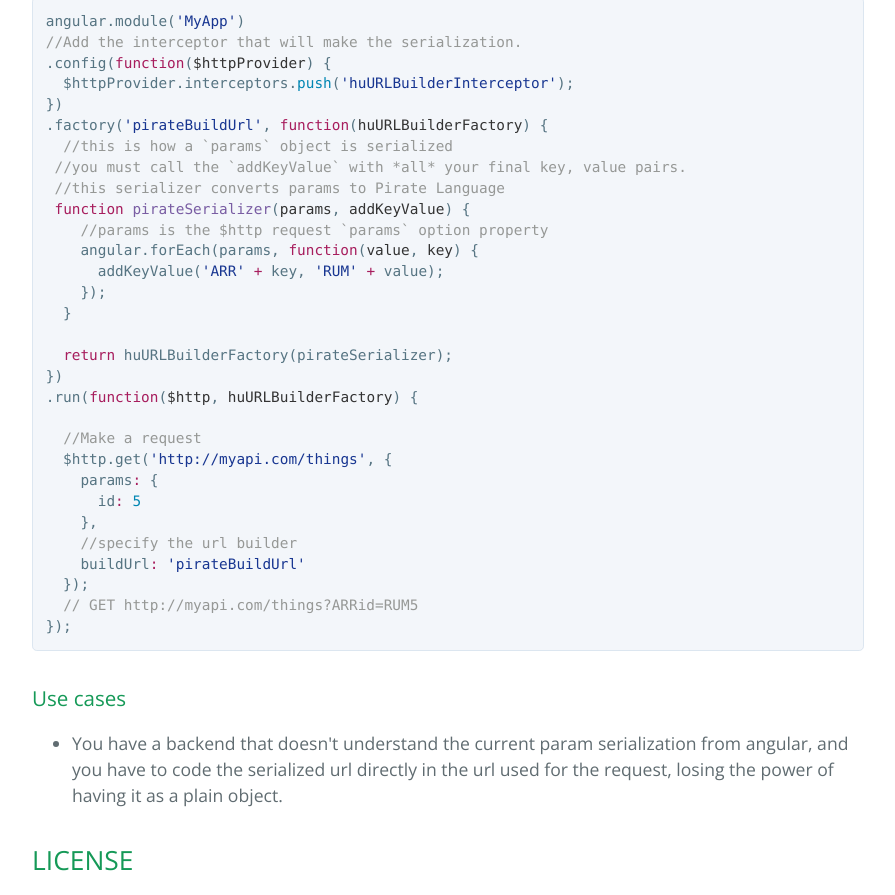
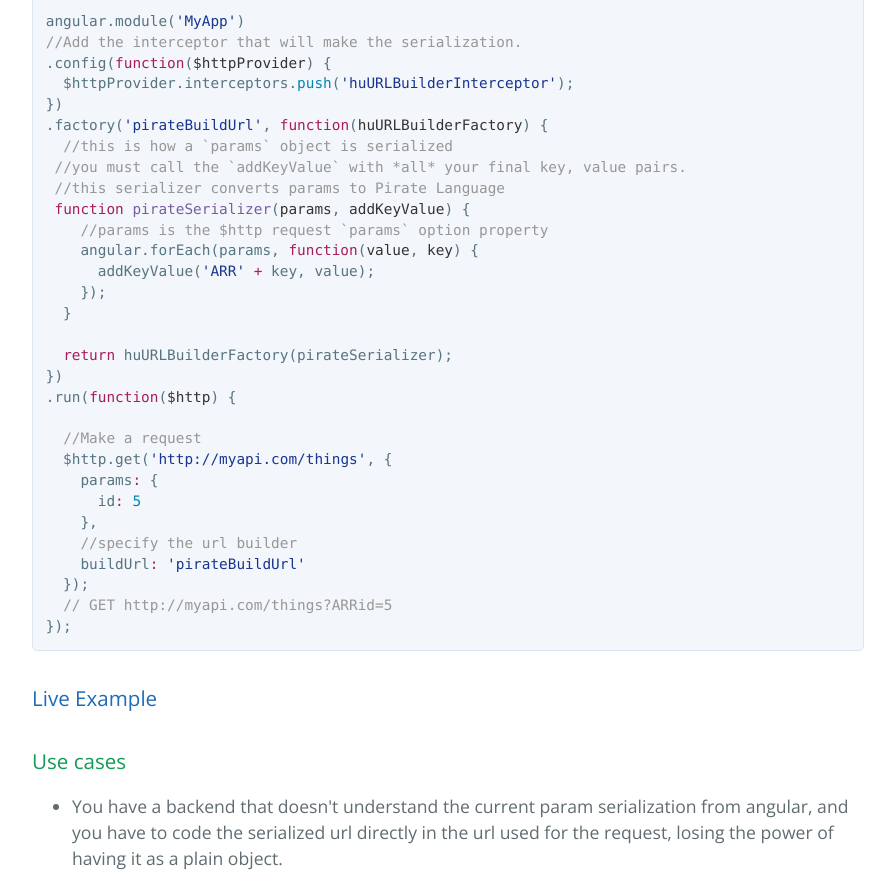
Before and after one commit to angular-hu/bower-urlbuilder, a plain HTML site: page index.html in a window 1280 px wide. Shown: the part 1071-1966 px from the top of the page, without its empty margins (192-1087 px from the left). Drawn offline with nearby package versions, Linux system fonts and the light colour scheme.

Commit message:
Create gh-pages branch via GitHub

```diff
--- a/index.html
+++ b/index.html
@@ -56,13 +56,13 @@
  <span class="pl-k">function</span> <span class="pl-en">pirateSerializer</span>(<span class="pl-smi">params</span>, <span class="pl-smi">addKeyValue</span>) {
     <span class="pl-c">//params is the $http request `params` option property</span>
     angular.forEach(params, <span class="pl-k">function</span>(<span class="pl-smi">value</span>, <span class="pl-smi">key</span>) {
-      addKeyValue(<span class="pl-s"><span class="pl-pds">'</span>ARR<span class="pl-pds">'</span></span> <span class="pl-k">+</span> key, <span class="pl-s"><span class="pl-pds">'</span>RUM<span class="pl-pds">'</span></span> <span class="pl-k">+</span> value);
+      addKeyValue(<span class="pl-s"><span class="pl-pds">'</span>ARR<span class="pl-pds">'</span></span> <span class="pl-k">+</span> key, value);
     });
   }
 
   <span class="pl-k">return</span> huURLBuilderFactory(pirateSerializer);
 })
-.run(<span class="pl-k">function</span>(<span class="pl-smi">$http</span>, <span class="pl-smi">huURLBuilderFactory</span>) {
+.run(<span class="pl-k">function</span>(<span class="pl-smi">$http</span>) {
 
   <span class="pl-c">//Make a request</span>
   $http.get(<span class="pl-s"><span class="pl-pds">'</span>http://myapi.com/things<span class="pl-pds">'</span></span>, {
@@ -72,8 +72,12 @@
     <span class="pl-c">//specify the url builder</span>
     buildUrl<span class="pl-k">:</span> <span class="pl-s"><span class="pl-pds">'</span>pirateBuildUrl<span class="pl-pds">'</span></span>
   });
-  <span class="pl-c">// GET http://myapi.com/things?ARRid=RUM5</span>
+  <span class="pl-c">// GET http://myapi.com/things?ARRid=5</span>
 });</pre></div>
+
+<h3>
+<a id="live-example" class="anchor" href="#live-example" aria-hidden="true"><span class="octicon octicon-link"></span></a><a href="http://codepen.io/jmendiara/pen/bdGbPN?editors=101">Live Example</a>
+</h3>
 
 <h3>
 <a id="use-cases" class="anchor" href="#use-cases" aria-hidden="true"><span class="octicon octicon-link"></span></a>Use cases</h3>
```
Also changed, not shown: params.json (+1 -1 lines).
